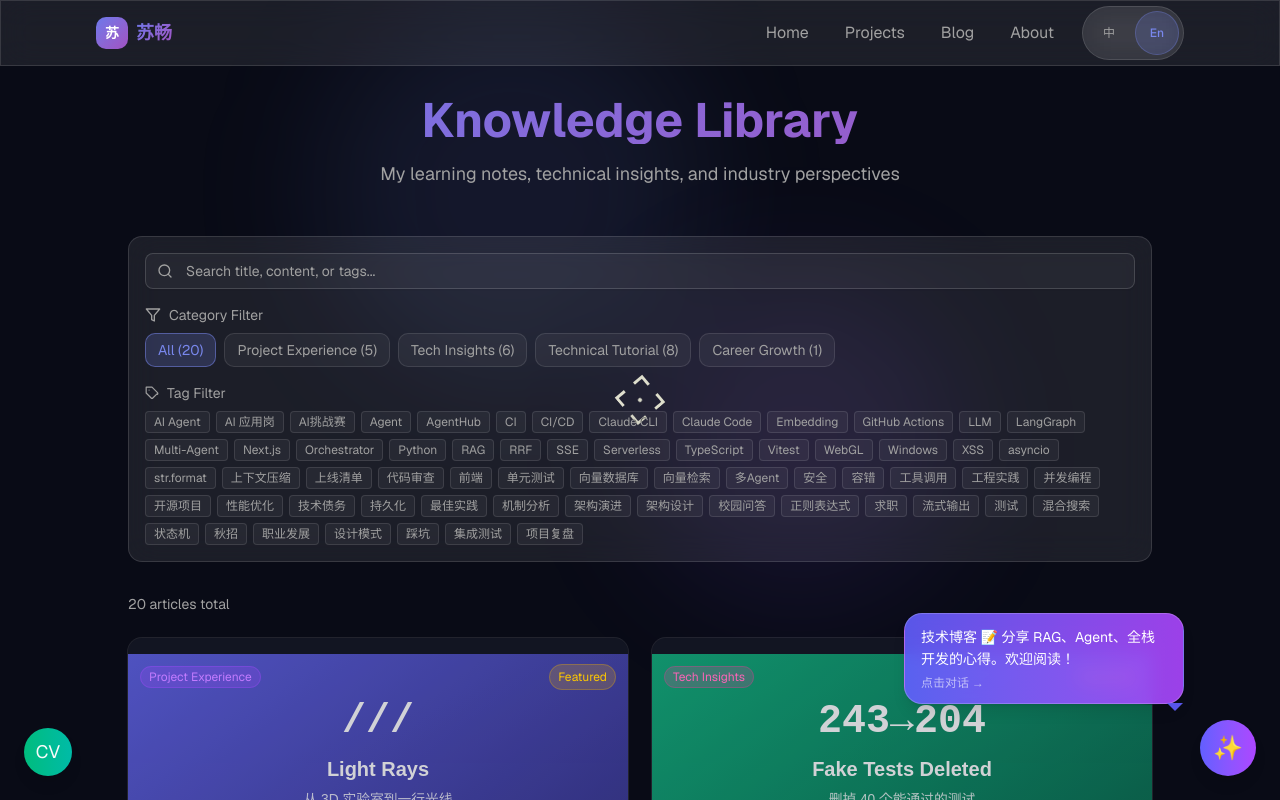
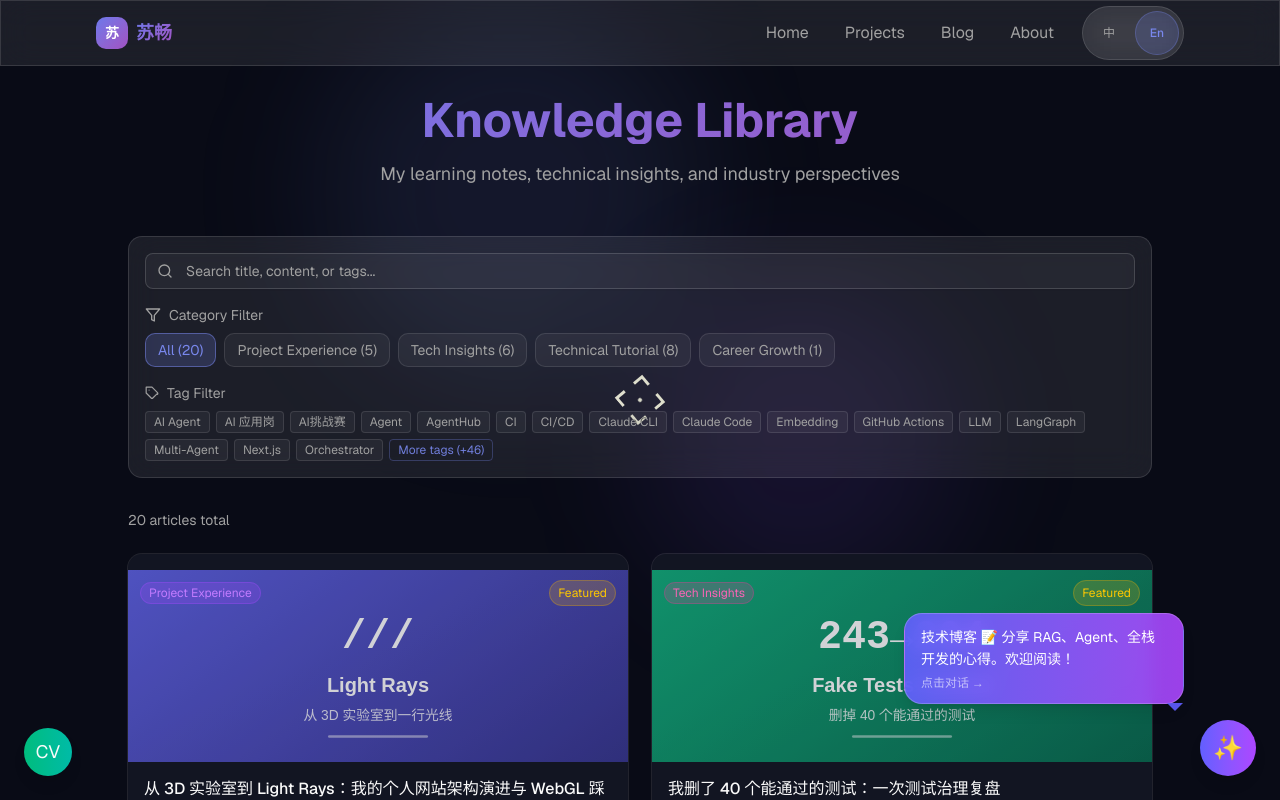
Before and after one commit to hhhhhhh520/personal-website, a Next.js app: page /en/blog in a window 1280 px wide. Shown: the top 800 px of the page. Built offline with nearby package versions, Linux system fonts and the light colour scheme.

Commit message:
feat(blog): 标签云默认收敛 16 个，其余折叠进「更多标签」

```diff
--- a/app/[locale]/blog/page.tsx
+++ b/app/[locale]/blog/page.tsx
@@ -156,10 +156,15 @@ export default function BlogPage() {
   const [selectedCategory, setSelectedCategory] = useState<BlogCategory | null>(null);
   const [selectedTag, setSelectedTag] = useState<string | null>(null);
   const [searchQuery, setSearchQuery] = useState("");
+  // 标签云默认收敛，避免几十个标签占满首屏
+  const [showAllTags, setShowAllTags] = useState(false);
 
   // Get all unique tags and categories
   const allTags = useMemo(() => getAllTags(), []);
   const allCategories = useMemo(() => getAllCategories(), []);
+  const MAX_VISIBLE_TAGS = 16;
+  const visibleTags = showAllTags ? allTags : allTags.slice(0, MAX_VISIBLE_TAGS);
+  const hiddenTagCount = allTags.length - visibleTags.length;
 
   // Filter blogs based on selected filters and search
   const filteredBlogs = useMemo(() => {
@@ -310,8 +315,8 @@ export default function BlogPage() {
                 </motion.span>
               )}
             </div>
-            <div className="flex flex-wrap gap-1.5">
-              {allTags.map((tag) => (
+            <div className="flex flex-wrap gap-1.5 items-center">
+              {visibleTags.map((tag) => (
                 <motion.button
                   key={tag}
                   onClick={() =>
@@ -328,6 +333,16 @@ export default function BlogPage() {
                   {tag}
                 </motion.button>
               ))}
+              {(hiddenTagCount > 0 || showAllTags) && (
+                <button
+                  onClick={() => setShowAllTags((prev) => !prev)}
+                  className="px-2 py-0.5 text-xs rounded border border-primary/30 text-primary/90 hover:bg-primary/10 transition-all cursor-target"
+                >
+                  {showAllTags
+                    ? t("fewerTags")
+                    : `${t("moreTags")} (+${hiddenTagCount})`}
+                </button>
+              )}
             </div>
           </div>
         </motion.div>
--- a/messages/en.json
+++ b/messages/en.json
@@ -59,6 +59,8 @@
     "categoryFilter": "Category Filter",
     "all": "All",
     "tagFilter": "Tag Filter",
+    "moreTags": "More tags",
+    "fewerTags": "Show fewer",
     "selected": "Selected",
     "foundArticles": "Found {count} articles",
     "totalArticles": "{count} articles total",
--- a/messages/zh.json
+++ b/messages/zh.json
@@ -59,6 +59,8 @@
     "categoryFilter": "分类筛选",
     "all": "全部",
     "tagFilter": "标签筛选",
+    "moreTags": "更多标签",
+    "fewerTags": "收起标签",
     "selected": "已选",
     "foundArticles": "找到 {count} 篇文章",
     "totalArticles": "共 {count} 篇文章",
--- a/package.json
+++ b/package.json
@@ -32,6 +32,7 @@
     "openai": "^6.37.0",
     "react": "19.2.4",
     "react-dom": "19.2.4",
+    "rehype-highlight": "^7.0.2",
     "remark-gfm": "^4.0.1",
     "tailwind-merge": "^3.6.0",
     "three": "^0.184.0",
```
Also changed, not shown: 1 other file (tests, documents, lock files or other folders).
